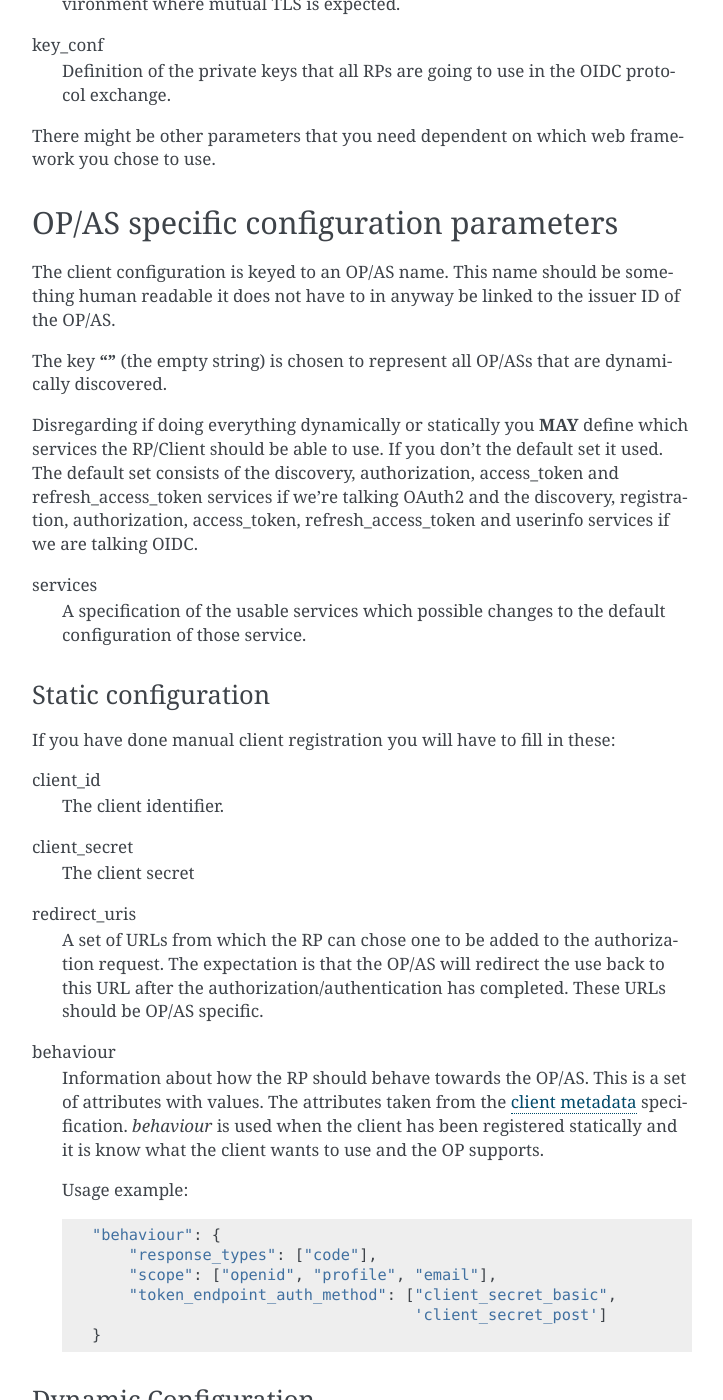
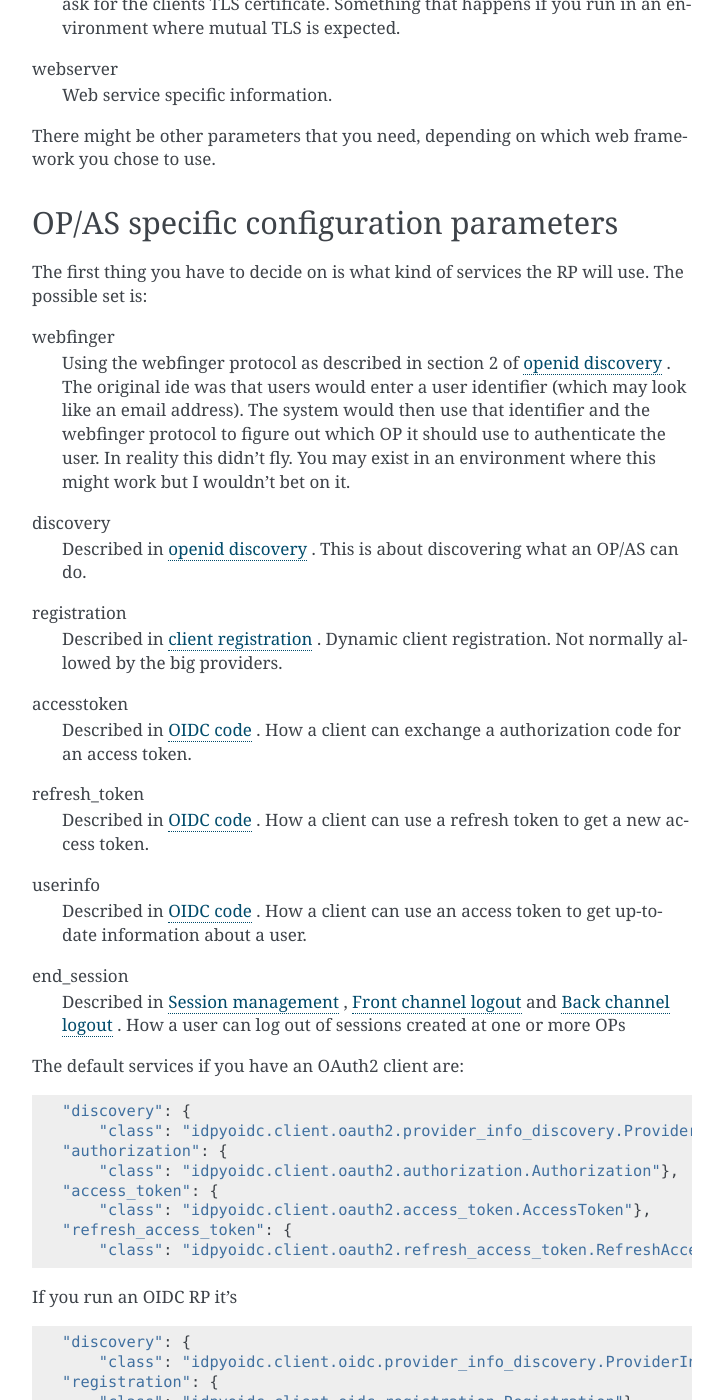
Before and after one commit to IdentityPython/idpy-oidc, a Sphinx documentation site: the page built from doc/client/config.rst, in a window 1280 px wide and 1400 px high, scrolled down 902 px. Shown: the whole window, without its empty margins (388-1111 px from the left). Built offline with Sphinx 7.4.7, drawn with Linux system fonts in a browser that asks for light colours; some of the changed text lies outside the part shown.

Commit message:
A bit more documentation.

```diff
--- a/doc/client/config.rst
+++ b/doc/client/config.rst
@@ -10,7 +10,8 @@ I'll use just RP in the rest of the document but everywhere you see RP you
 can also think Client (in the OAuth2 sense).
 
 The configuration parameters fall into 2 groups, one with basic information
-that are independent of which OpenID Provider (OP) that RP
+that comes with being a web services and is independent of which type of
+clien you want and who it is going to talk to.
 
 General configuration parameters
 --------------------------------
@@ -43,39 +44,110 @@ httpc_params
     Something that happens if you run in an environment where mutual TLS is
     expected.
 
-key_conf
-    Definition of the private keys that all RPs are going to use in the OIDC
-    protocol exchange.
+webserver
+    Web service specific information.
 
-There might be other parameters that you need dependent on which web framework
+There might be other parameters that you need, depending on which web framework
 you chose to use.
 
 OP/AS specific configuration parameters
 ---------------------------------------
 
-The client configuration is keyed to an OP/AS name. This name should
-be something human readable it does not have to in anyway be linked to the
-issuer ID of the OP/AS.
+The first thing you have to decide on is what kind of services the RP will use.
+The possible set is:
 
-The key **""** (the empty string) is chosen to represent all OP/ASs that
-are dynamically discovered.
+webfinger
+    Using the webfinger protocol as described in section 2 of
+    `openid discovery`_ . The original ide was that users would enter
+    a user identifier (which may look like an email address). The system
+    would then use that identifier and the webfinger protocol to figure out
+    which OP it should use to authenticate the user. In reality this didn't
+    fly. You may exist in an environment where this might work but I wouldn't bet
+    on it.
 
-Disregarding if doing everything dynamically or statically you **MAY**
-define which services the RP/Client should be able to use.
-If you don't the default set it used.
-The default set consists of the discovery, authorization, access_token and
-refresh_access_token services if we're talking OAuth2 and the discovery,
-registration, authorization, access_token, refresh_access_token and
-userinfo services if we are talking OIDC.
+discovery
+    Described in `openid discovery`_ . This is about discovering what an
+    OP/AS can do.
 
-services
-    A specification of the usable services which possible changes to the
-    default configuration of those service.
+registration
+    Described in `client registration`_ . Dynamic client registration. Not
+    normally allowed by the big providers.
+
+accesstoken
+    Described in `OIDC code`_ . How a client can exchange a authorization code
+    for an access token.
+
+refresh_token
+    Described in `OIDC code`_ . How a client can use a refresh token to get a
+    new access token.
+
+userinfo
+    Described in `OIDC code`_ . How a client can use an access token to get
+    up-to-date information about a user.
+
+end_session
+    Described in `Session management`_ , `Front channel logout`_ and
+    `Back channel logout`_ . How a user can log out of sessions created at
+    one or more OPs
+
+The default services if you have an OAuth2 client are::
+
+    "discovery": {
+        "class": "idpyoidc.client.oauth2.provider_info_discovery.ProviderInfoDiscovery"},
+    "authorization": {
+        "class": "idpyoidc.client.oauth2.authorization.Authorization"},
+    "access_token": {
+        "class": "idpyoidc.client.oauth2.access_token.AccessToken"},
+    "refresh_access_token": {
+        "class": "idpyoidc.client.oauth2.refresh_access_token.RefreshAccessToken"}
+
+If you run an OIDC RP it's ::
+
+    "discovery": {
+        "class": "idpyoidc.client.oidc.provider_info_discovery.ProviderInfoDiscovery"},
+    "registration": {
+        "class": "idpyoidc.client.oidc.registration.Registration"},
+    "authorization": {
+        "class": "idpyoidc.client.oidc.authorization.Authorization"},
+    "accesstoken": {
+        "class": "idpyoidc.client.oidc.access_token.AccessToken"},
+    "refresh_token": {
+        "class": "idpyoidc.client.oidc.refresh_access_token.RefreshAccessToken"},
+    "userinfo": {
+        "class": "idpyoidc.client.oidc.userinfo.UserInfo"},
+
+Which services you can have are of course completely dependent on the OP/AS
+your client will talk to.
+Most of the big identity services support dynamic discovery but there the
+similarities end. Among the Certified OpenID Providers, Google for instance supports:
+
+    - discovery
+    - authorization
+    - accesstoken
+    - refresh_token
+    - userinfo
+
+Microsoft only:
+
+    - discovery
+    - authorization
+
+Other identity provider like LinkedIn, Github, Facebook and such do not
+support OIDC at all but rather some OAuth2/OIDC bastard. Still if you want to use
+this software package to access non-OIDC identity provider it can be done.
+
+.. _OIDC code: https://openid.net/specs/openid-connect-core-1_0.html
+.. _openid discovery: https://openid.net/specs/openid-connect-discovery-1_0.html
+.. _client registration: https://openid.net/specs/openid-connect-registration-1_0.html
+.. _Session management: https://openid.net/specs/openid-connect-session-1_0.html
+.. _Front channel logout: https://openid.net/specs/openid-connect-frontchannel-1_0.html
+.. _Back channel logout: https://openid.net/specs/openid-connect-backchannel-1_0.html
 
 Static configuration
 ....................
 
-If you have done manual client registration you will have to fill in these:
+If you have done manual client registration with the OP administrator,
+you will have to fill in these:
 
 client_id
     The client identifier.
@@ -94,15 +166,14 @@ behaviour
     a set of attributes with values. The attributes taken from the
     `client metadata`_ specification. *behaviour* is used when the client
     has been registered statically and it is know what the client wants to
-    use and the OP supports.
+    use and what the OP supports.
 
-    Usage example::
+    Example::
 
         "behaviour": {
             "response_types": ["code"],
             "scope": ["openid", "profile", "email"],
-            "token_endpoint_auth_method": ["client_secret_basic",
-                                           'client_secret_post']
+            "token_endpoint_auth_method": "client_secret_basic"
         }
 
 
@@ -110,14 +181,40 @@ behaviour
 Dynamic Configuration
 .....................
 
-If the provider info discovery is done dynamically you need these
+If the client is expected to do dynamic registration and
+provider info discovery is also done dynamically you need these:
 
-client_preferences
-    How the RP should prefer to behave against the OP/AS. The content are the
-    same as for *behaviour*. The difference is that this is specified if the
-    RP is expected to do dynamic client registration which means that at the
+metadata
+    Information about how the RP should behave towards the OP/AS. This is
+    a set of attributes with values. The attributes taken from the
+    `client metadata`_ specification. There might be extra attributes dependent
+    on which OIDC/OAuth2 extensions that are used.
+    This is exactly what you want the client to use when registering with the
+    OP/AS.
+
+    Example::
+
+        "metadata": {
+            "application_type": "web",
+            "contacts": ["ops@example.com"],
+            "response_types": ["code"],
+            "redirect_uris": ["https://{domain}:{port}/cb"]
+        }
+
+usage
+    In some case you want to be have options on which values to register.
+    If so, the dependency is on the OP/AS since at the
     point of writing the configuration it is only known what the RP can and
     wants to do but unknown what the OP supports.
+
+    Example::
+
+        "usage": {
+            "scope": ["openid","profile","email","address","phone"],
+            "token_endpoint_auth_methods": ["client_secret_basic",
+                                            "client_secret_post"],
+            "jwks": true
+        }
 
 issuer
     The Issuer ID of the OP.
```
